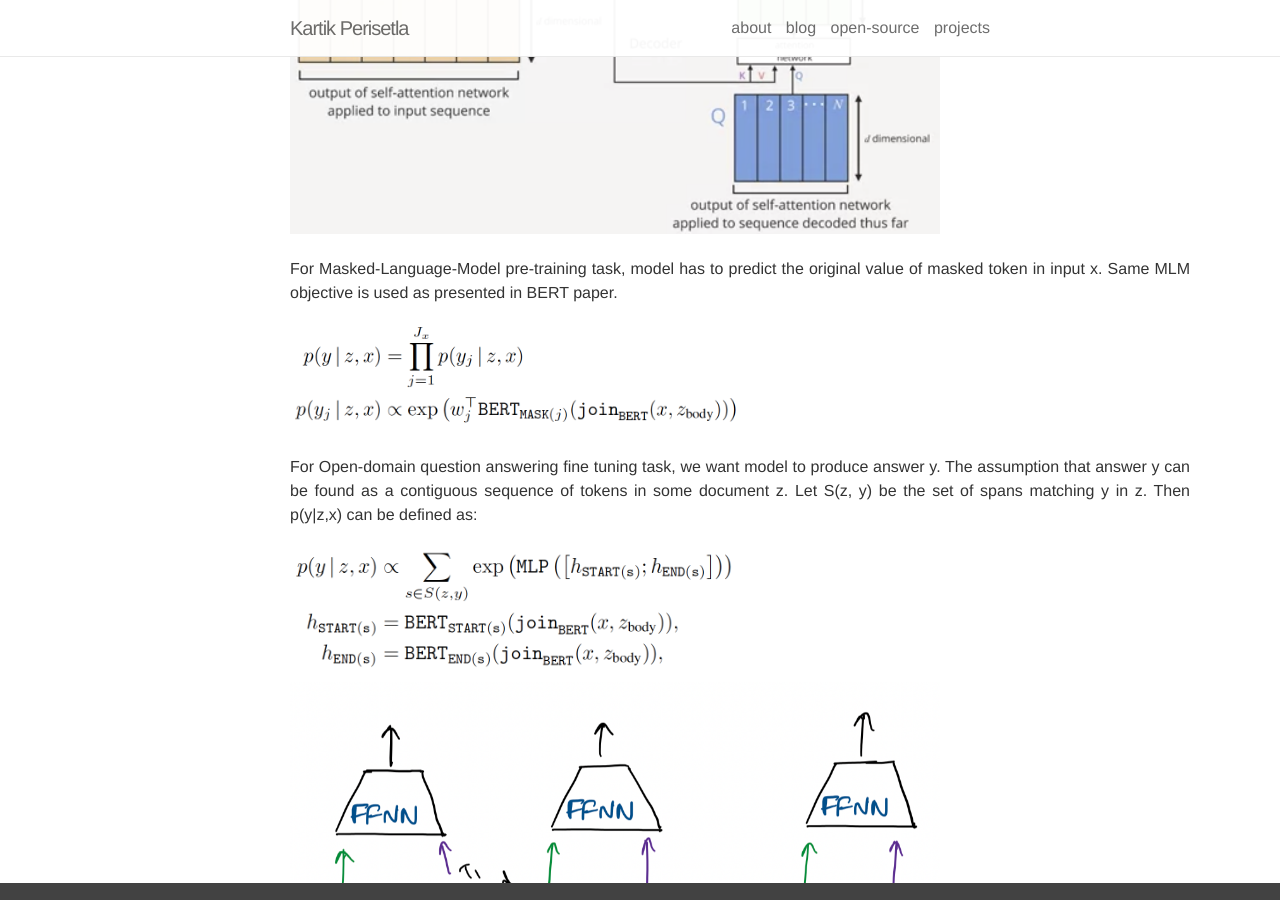
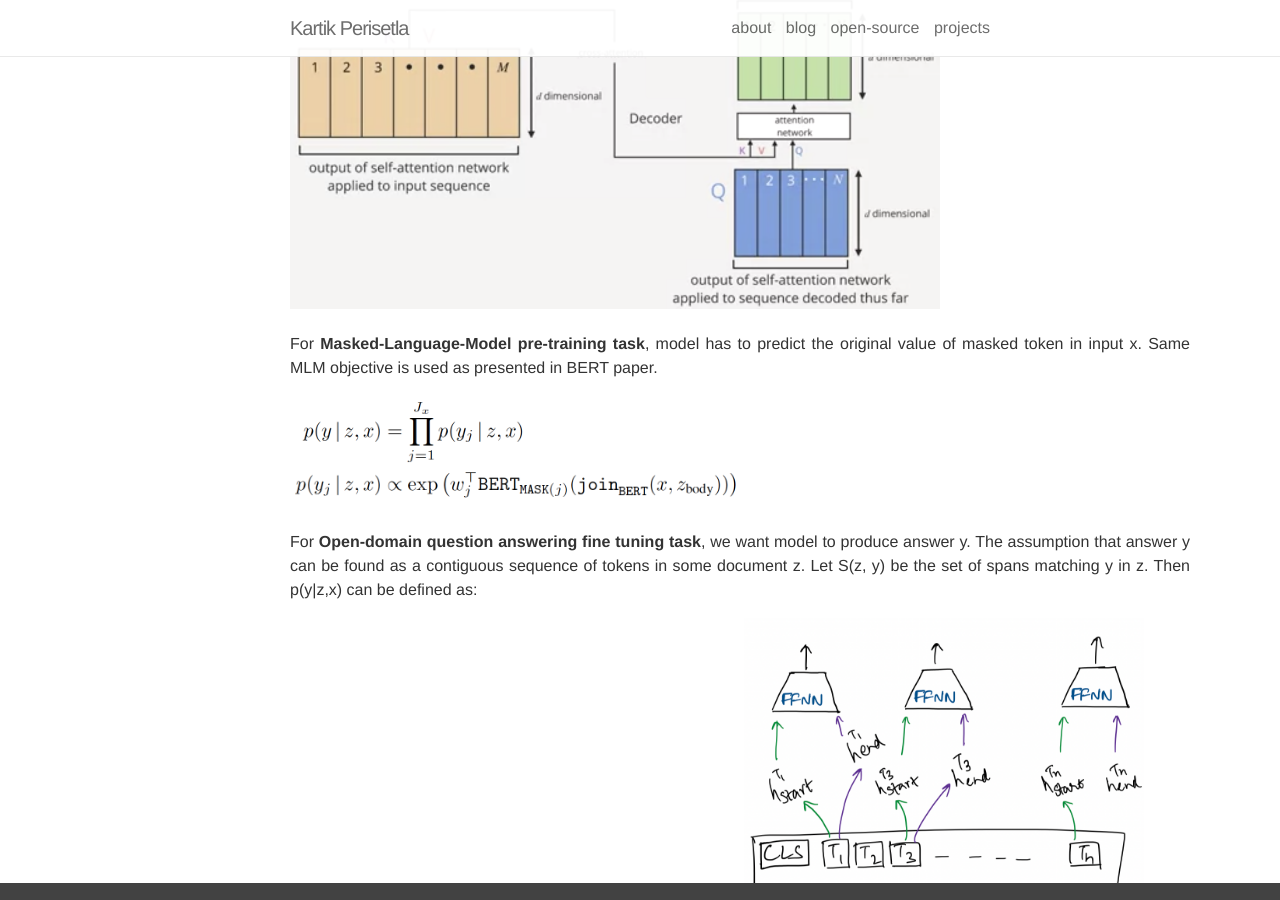
Before and after one commit to kartikperisetla/kartikperisetla.github.io, a Jekyll site: the page built from _posts/2021-02-10-retrieval-augmented-language-model-pre-training.markdown, in a window 1280 px wide and 900 px high, scrolled down 5204 px. Built offline with Jekyll 4.4.1, drawn with Linux system fonts in a browser that asks for light colours; nearby versions of some CDN libraries.

Commit message:
Update 2021-02-10-retrieval-augmented-language-model-pre-training.markdown

```diff
--- a/_posts/2021-02-10-retrieval-augmented-language-model-pre-training.markdown
+++ b/_posts/2021-02-10-retrieval-augmented-language-model-pre-training.markdown
@@ -131,7 +131,7 @@ The retriever is defined using a dense inner product model:
 <p align="justify">
 The relevance score f(x,z) between x and z is defined as inner product of the vector embeddings. The retrieval distribution is the softmax over all relevance scores. The detailed diagram of how Knowledge retriever works is shown below:
 </p>
-<img class="center" width="850px" src="{{ site.baseurl }}/assets/img/blog/knowledge_retriever.png"/><br/>
+<img class="center" width="950px" src="{{ site.baseurl }}/assets/img/blog/knowledge_retriever.png"/><br/>
 
 <h3>Knowledge Augmented Encoder</h3>
 <p align="justify">
@@ -143,15 +143,15 @@ input x and retrieved document z are joined into a single sequence and fed into
 <br/>
 
 <p align="justify">
-For Masked-Language-Model pre-training task, model has to predict the original value of masked token in input x. Same MLM objective is used as presented in BERT paper.
+For <b>Masked-Language-Model pre-training task</b>, model has to predict the original value of masked token in input x. Same MLM objective is used as presented in BERT paper.
 </p>
 <img class="center" width="450px" src="{{ site.baseurl }}/assets/img/blog/bert_mlm.png"/>
 
 <p align="justify">
-For Open-domain question answering fine tuning task, we want model to produce answer y. The assumption that answer y can be found as a contiguous sequence of tokens in some document z. Let S(z, y) be the set of spans matching y in z. Then p(y|z,x) can be defined as:
+For <b>Open-domain question answering fine tuning task</b>, we want model to produce answer y. The assumption that answer y can be found as a contiguous sequence of tokens in some document z. Let S(z, y) be the set of spans matching y in z. Then p(y|z,x) can be defined as:
 </p>
 <img class="center" width="450px" src="{{ site.baseurl }}/assets/img/blog/p_y_z_x.png"/>
-<img class="center" width="650px" src="{{ site.baseurl }}/assets/img/blog/realm_encoder.png"/>
+<img class="center" width="400px" src="{{ site.baseurl }}/assets/img/blog/realm_encoder.png"/>
 
 <h3>Training</h3>
 <p align="justify">
```
